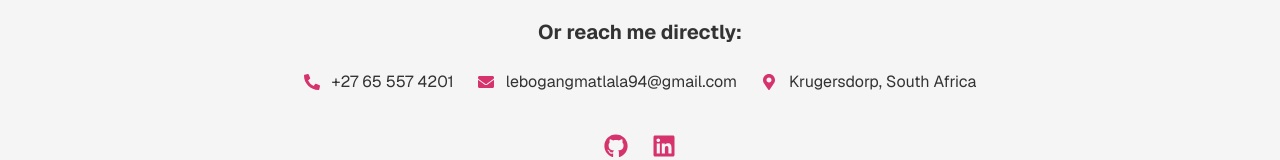
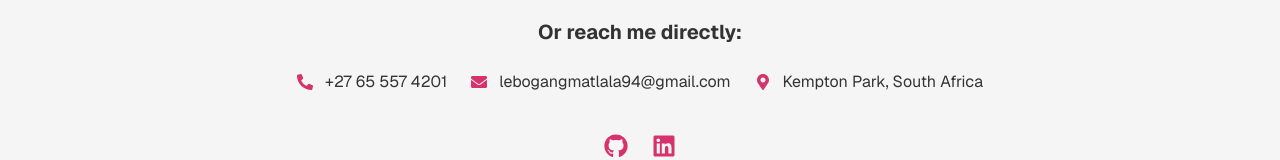
Before and after one commit to lebogangMatlala/LebogangMatlalaPortfolio, a Next.js app: page /contact in a window 1280 px wide. Shown: the part 891-1051 px from the top of the page. Built offline with nearby package versions, Linux system fonts and the light colour scheme.

Commit message:
changes of contact page

```diff
--- a/app/contact/page.js
+++ b/app/contact/page.js
@@ -123,7 +123,7 @@ export default function Contact() {
           </div>
           <div className="flex items-center gap-3">
             <FaMapMarkerAlt className="text-primary" />
-            <span>Krugersdorp, South Africa</span>
+            <span>Kempton Park, South Africa</span>
           </div>
         </div>
 
--- a/tailwind.config.js
+++ b/tailwind.config.js
@@ -1,6 +1,6 @@
 /** @type {import('tailwindcss').Config} */
 module.exports = {
-  darkMode: 'class',
+  darkMode: 'media',
     content: [
       "./pages/**/*.{js,ts,jsx,tsx}",
       "./components/**/*.{js,ts,jsx,tsx}",
```
Also changed, not shown: 1 other file (tests, documents, lock files or other folders).
